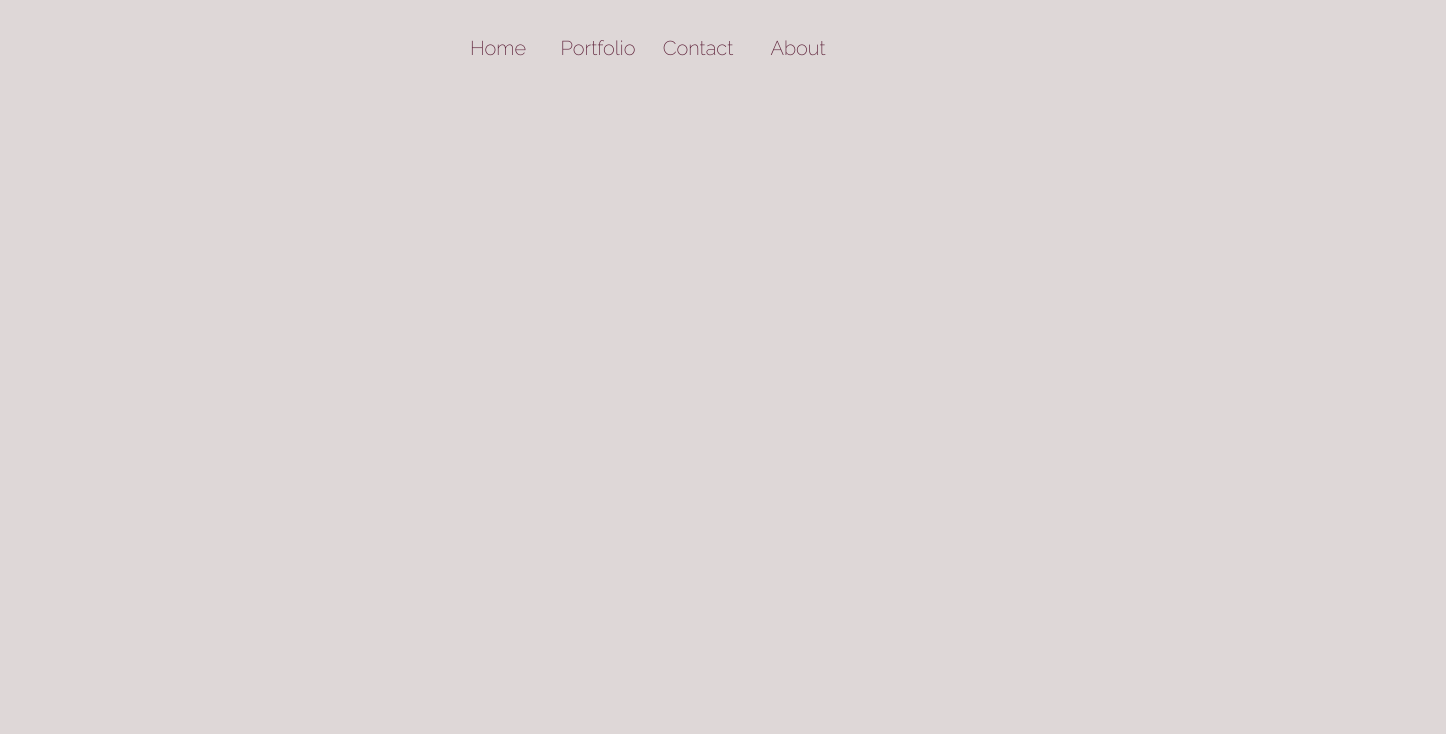
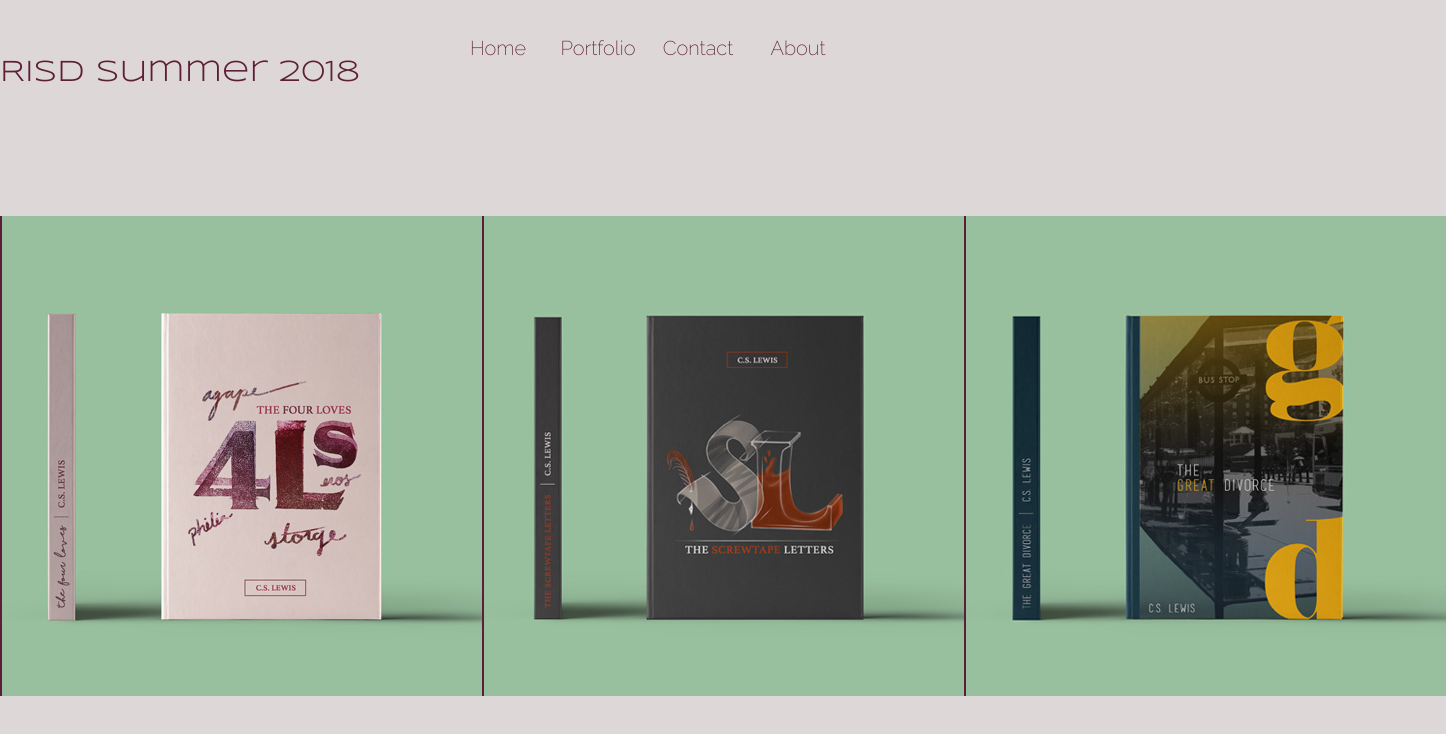
Before and after one commit to toxxx045/toxxx045.github.io, a plain HTML site: page graphic-work.html in a window 1280 px wide. Shown: the whole page, 1446 px wide, since content can reach past the window. Drawn offline with nearby package versions, Linux system fonts and the light colour scheme.

Commit message:
Add book cover work to graphics page

```diff
--- a/graphic-work.html
+++ b/graphic-work.html
@@ -19,6 +19,13 @@
          <li><a href="about.html">About</a></li>
       </ul>
    </nav>
+   <h1 id="risd-header">RISD Summer 2018</h1>
+
+   <div id="graphic-container">
+      <img src="img/4L-book-cover.jpg" alt="Four Loves book cover redesign">
+      <img src="img/SL-book-cover.jpg" alt="Screwtape Letters book cover redesign">
+      <img src="img/GD-book-cover.jpg" alt="Great Divorce book cover redesign">
+   </div>
 
 </body>
 </html>
--- a/sass/style.scss
+++ b/sass/style.scss
@@ -168,6 +168,21 @@ body {
          color:#5C1F37;
          }
       }
+
+      #risd-header{
+         font-family: $font-stack--heading;
+         font-size: 30px;
+         color:#5C1F37;
+      }
+
+      #graphic-container{
+         display: flex;
+         img{
+            flex: 50%;
+            border-left: 2px solid #5C1F37;
+            margin-top: 10%;
+         }
+      }
    }
 
 }
```
Also changed, not shown: css/style.css, img/4L-book-cover.jpg (added), img/GD-book-cover.jpg (added), img/SL-book-cover.jpg (added).
